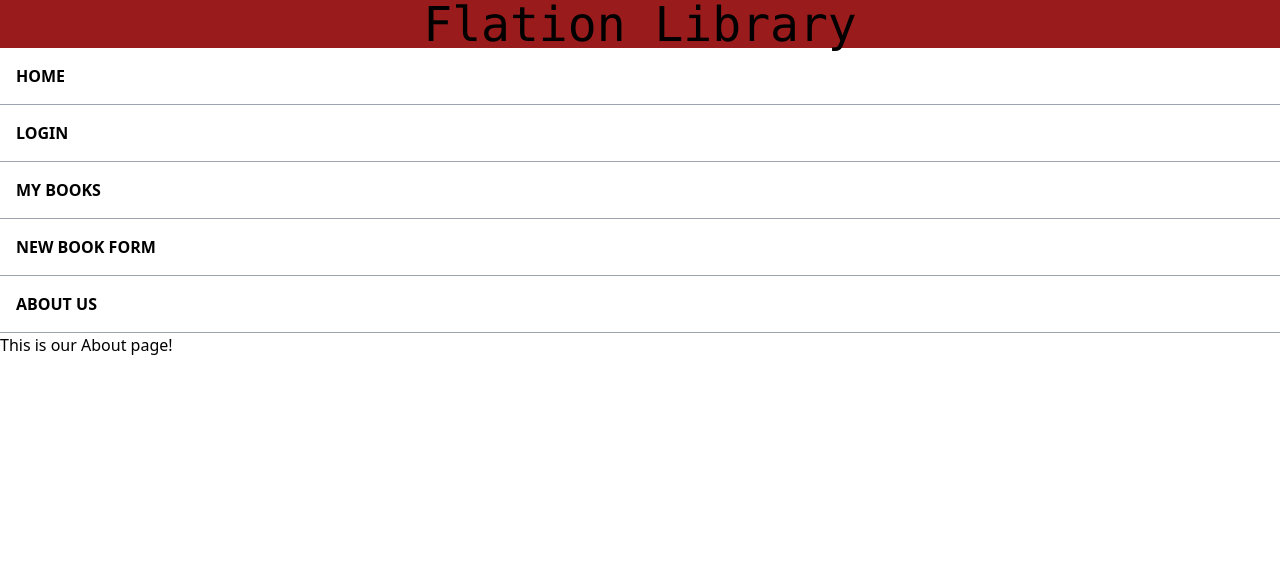
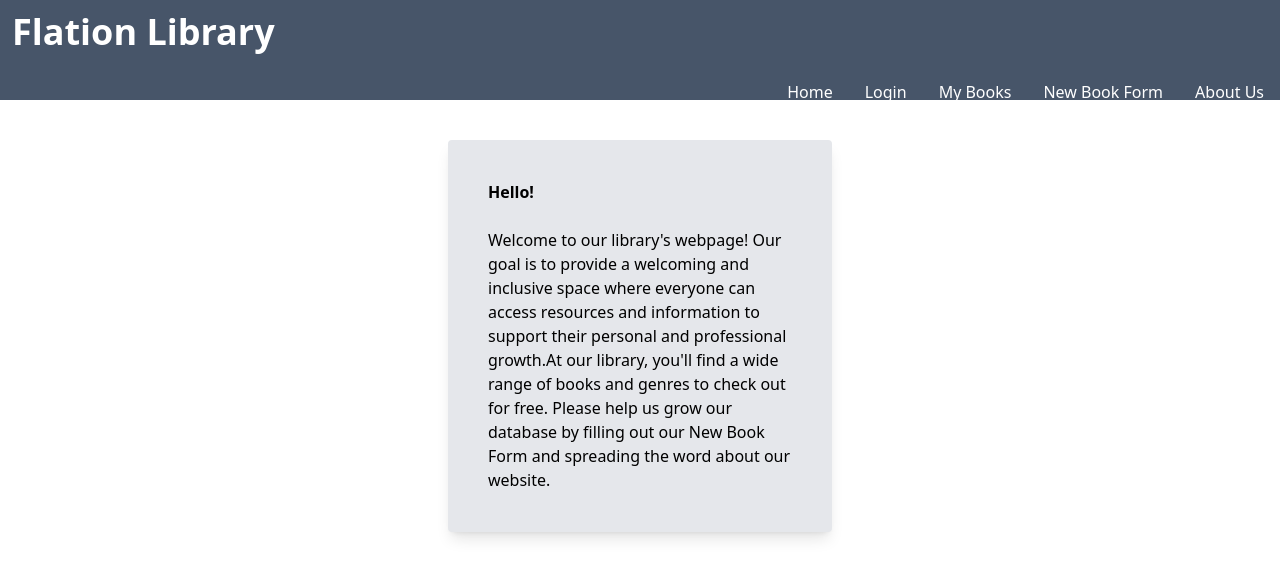
Before and after one commit to sh398697/phase2-group-project, a React (Create React App) app in the folder phase2-group-project/: page /about in a window 1280 px wide. Shown: the top 578 px of the page. Built offline with nearby package versions, Linux system fonts and the light colour scheme.

Commit message:
navBar style plus about us

```diff
--- a/phase2-group-project/src/components/About.js
+++ b/phase2-group-project/src/components/About.js
@@ -2,8 +2,13 @@ import React from "react";
 
 function About() {
   return (
-        <div>
-            <h1>This is our About page!</h1>
+        <div className="mx-auto my-10 bg-gray-200 px-10 py-10 max-w-sm rounded shadow-lg">
+            <h1 className="font-bold">Hello!</h1>
+            <br></br>
+           <p>Welcome to our library's webpage!
+            Our goal is to provide a welcoming and inclusive space where everyone can access resources and information to support
+            their personal and professional growth.At our library, you'll find a wide range of books and genres to check out for free.
+            Please help us grow our database by filling out our New Book Form and spreading the word about our website.</p>
         </div>
   );
 }
--- a/phase2-group-project/src/components/Header.js
+++ b/phase2-group-project/src/components/Header.js
@@ -5,18 +5,18 @@ import { NavLink } from "react-router-dom";
 function Header({currentUser}) {
 
   return (
-  <div className="">
-    <div>
-      <span><h1 className="w-full text-5xl font-mono font-medium bg-red-800 text-center">Flation Library</h1></span>
-      {((currentUser === "") ? (<span className="float-right"></span>) : (<span className="float-right font-bold mx-7">Welcome, {currentUser}</span>))}
-    </div>
-     <ul className="uppercase font-semibold">
-      <li className='p-4 border-b border-gray-400'> <NavLink to="/" exact>Home</NavLink></li>
-      <li className='p-4 border-b border-gray-400'> <NavLink to="/login" exact>Login</NavLink></li>
-      <li className='p-4 border-b border-gray-400'> <NavLink to="/mybooks" exact>My Books</NavLink></li>
-      <li className='p-4 border-b border-gray-400'> <NavLink to="/newbook" exact>New Book Form</NavLink></li>
-      <li className='p-4 border-b border-gray-400'> <NavLink to="/about" exact>About Us</NavLink></li>
-    </ul>
+  <div className="w-screen h-[100px] z-10 bg-slate-600">
+      <div className="">
+         <h1 className="text-3xl font-bold sm:text-4xl text-white mx-auto p-3">Flation Library</h1>
+        {((currentUser === "") ? (<span className="float-right"></span>) : (<span className="float-right font-bold mx-7">Welcome, {currentUser}</span>))}
+        <ul className="hidden md:flex justify-end text-white">
+          <li> <NavLink to="/" exact>Home</NavLink></li>
+          <li> <NavLink to="/login" exact>Login</NavLink></li>
+          <li> <NavLink to="/mybooks" exact>My Books</NavLink></li>
+          <li> <NavLink to="/newbook" exact>New Book Form</NavLink></li>
+          <li> <NavLink to="/about" exact>About Us</NavLink></li>
+       </ul>
+      </div>
   </div>
   );
 }
--- a/phase2-group-project/src/index.css
+++ b/phase2-group-project/src/index.css
@@ -3,6 +3,10 @@
 @tailwind utilities;
 
 @layer base {
+
+    li {
+        @apply p-4
+    }
     button {
         @apply my-2 border hover:bg-slate-400 font-bold border-black rounded-xl px-5 py-1
     }
```
